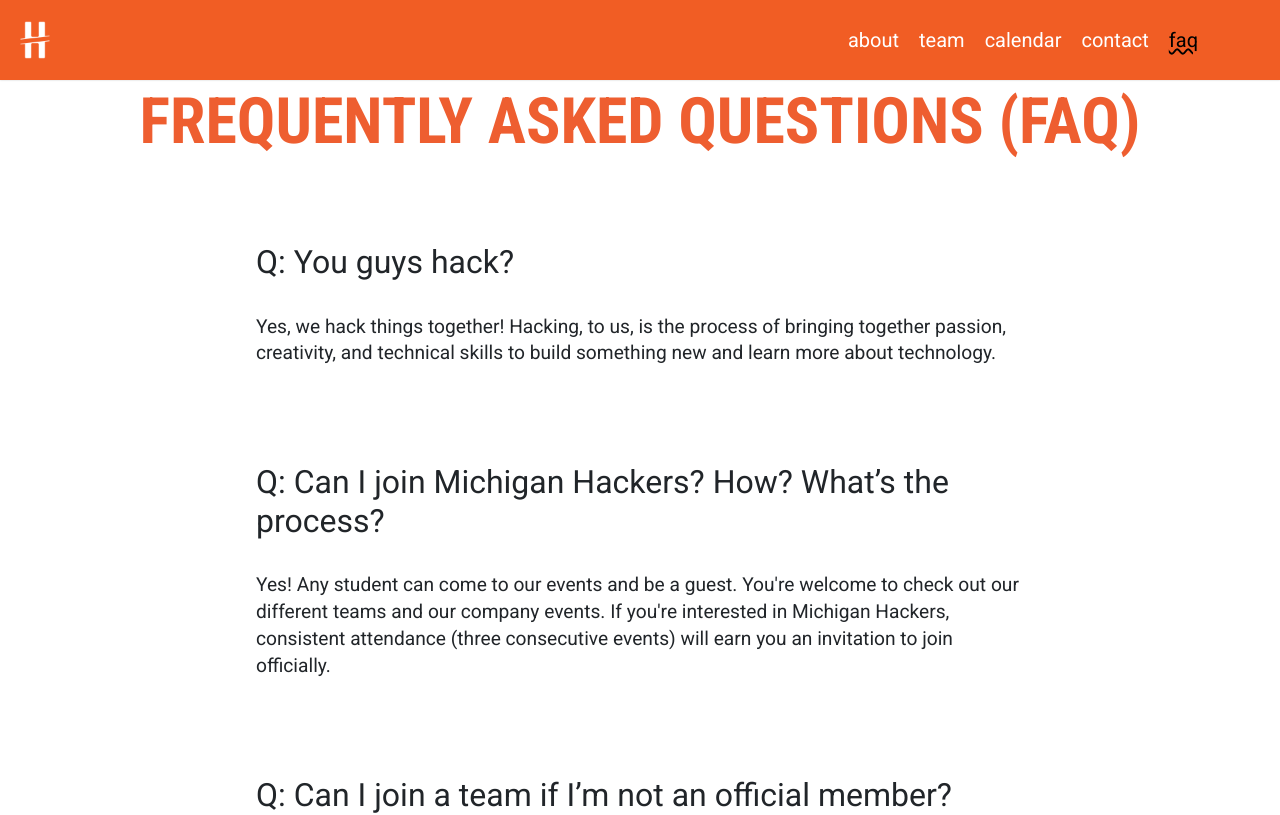
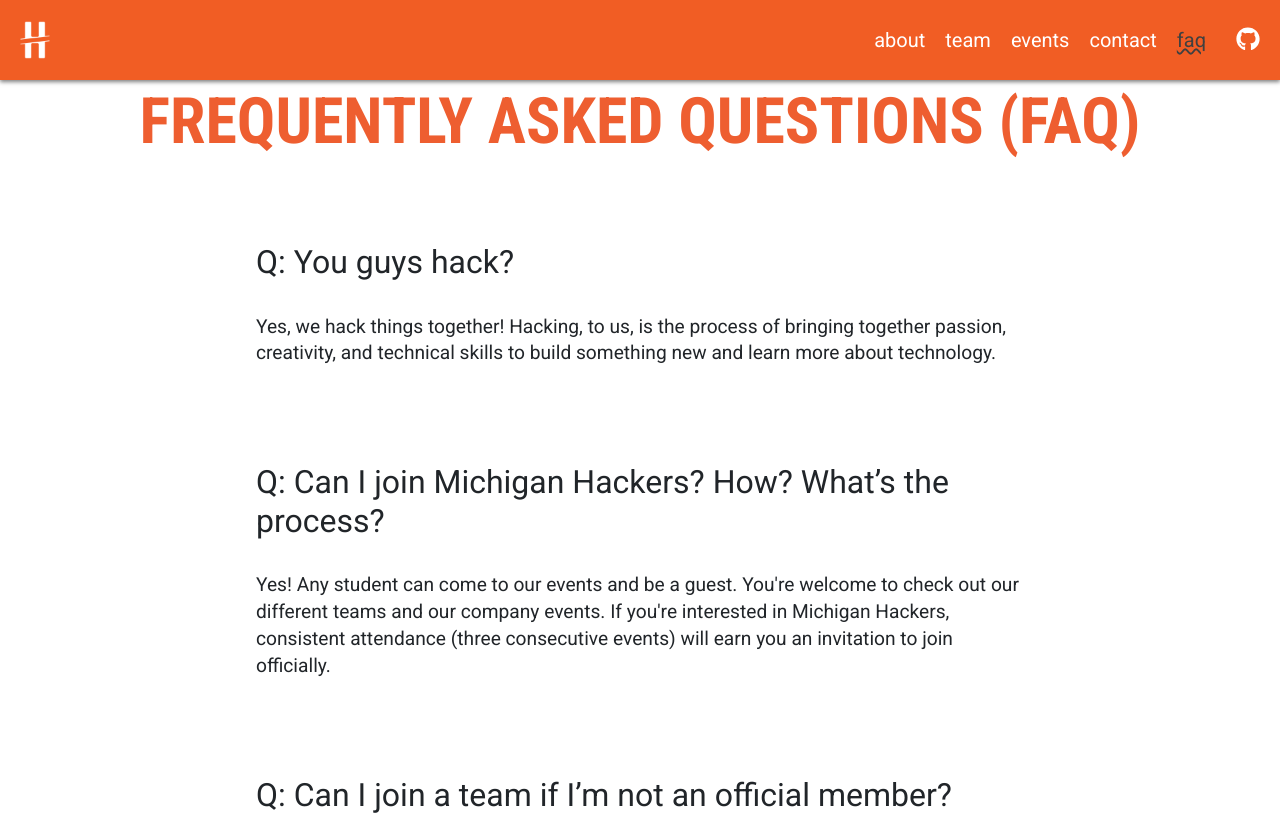
Before and after one commit to michiganhackers/mh-web-new, a React (Create React App) app: page /faq in a window 1280 px wide. Shown: the top 815 px of the page. Built offline with nearby package versions, Linux system fonts and the light colour scheme; no server answers.

Commit message:
Navbar collapses to a hamburger on smaller menus
Pain. #80. Definitely in my top 4 CSS works. Pure CSS expandable hamburger for reference. Also added Github logo with link to site repo.

```diff
--- a/src/App.js
+++ b/src/App.js
@@ -16,10 +16,11 @@ import {
     faLink,
     faMapMarkerAlt,
     faClock,
+  faBars,
 } from "@fortawesome/free-solid-svg-icons";
 import ScrollToTop from "./utility/ScrollToTop";
 
-library.add(fab, faListUl, faLink, faMapMarkerAlt, faClock);
+library.add(fab, faListUl, faLink, faMapMarkerAlt, faClock, faBars);
 
 const App = () => (
     <div>
--- a/src/components/Navbar.jsx
+++ b/src/components/Navbar.jsx
@@ -2,56 +2,144 @@ import React from "react";
 import styled from "styled-components";
 import { NavLink } from "react-router-dom";
 import devices from "../utility/MediaQueries.js";
-import logoUrl from "../assets/logo.png"; // webpack takes care of creating the appropriate path upon build. Prefer this to putting static assets in /public
+import logoUrl from "../assets/logo.png";
+import { FontAwesomeIcon } from "@fortawesome/react-fontawesome";
 
-const Wrapper = styled.div`
+const FlexWrapper = styled.div`
+    height: 80px;
     position: fixed;
     top: 0;
     left: 0;
     right: 0;
     z-index: 100;
     display: flex;
-    height: 80px;
+    ${devices.tablet`
+        height: unset;
+        display: grid;
+        box-shadow: unset;
+        position: static;
+
+        transition: border-bottom-color 1.3s ease-in-out;
+        border-bottom: dashed transparent 2px;
+        #hamburger:checked ~ & {
+            border-bottom: dashed white 2px;
+            transition: border-bottom-color 0.7s ease-in-out;
+        }
+
+        // rotate the menu icon on open and close
+        label > svg {
+            transition: transform 1.2s ease-out;
+        }
+        #hamburger:checked ~ & > label > svg {
+            transform: rotate(90deg);
+            transition: transform 0.6s ease-out;
+        }
+    `}
+    grid-template-columns: repeat(3, 1fr);
     align-items: center;
     justify-content: space-between;
     background: rgb(241, 93, 36);
-    box-shadow: 0 0 2px rgba(0, 0, 0, 0.2);
+    box-shadow: 0 2px 4px rgb(0, 0, 0, 0.5);
 `;
 
-const FlexWrapper = styled.div`
-    display: flex;
-    align-items: center;
-    justify-content: space-between;
-    height: 90%;
-    width: calc(100% - 72px);
-    margin: 0;
+const HeaderAnchor = styled.header`
+    position: fixed;
+    // we don't want this to take any space on the page
+    // It serves as an anchor for the rest of the header
+    height: 0;
+    top: 0;
+    left: 0;
+    right: 0;
+    z-index: 9;
+`;
+
+const Hamburger = styled.label`
+    font-size: 24px;
+    color: white;
+    display: none;
+    flex: auto;
+    grid-column: 3 / 4;
+    text-align: right;
+    margin: auto 10px auto 0;
+    align-self: flex-end;
+    transition: color 0.3s;
+
+    span {
+        margin-right: 8px;
+    }
+
+    &:hover {
+        color: #404040;
+        cursor: pointer;
+    }
+
+    ${devices.tablet`
+        display: flex;
+        align-items: center;
+        justify-content: flex-end;
+    `}
+    ${devices.small`
+        font-size: 28px;
+    `}
+    ${devices.tiny`
+        font-size: 24px;
+    `}
 `;
 
 const Logo = styled.img`
-    margin: auto;
     height: 50px;
     display: block;
 `;
 
-const NavContainer = styled.div`
+const MobileNavContainer = styled.nav`
     display: flex;
     justify-content: flex-end;
+    align-items: flex-end;
+    ${devices.tablet`
+        flex-direction: column;
+
+        background: rgb(241, 93, 36);
+        box-shadow: 0 2px 4px rgb(0, 0, 0, 0.5);
+        //border-top: dashed white 2px;
+        position: sticky;
+        // works because already is on top of everything thanks to sticky
+        z-index: -1;
+        // default state is retracted. This does mean when we resize, it has to slide up.
+        //  Not sure what the best way to resolve without js is
+        transition: transform 1.2s ease-in-out;
+        transform: translateY(-100%);
+
+        #hamburger:checked ~ & {
+            transform: translateY(0%);
+            transition: transform 0.6s ease-in-out;
+        }
+    `}
+`;
+
+const DesktopNavContainer = styled.nav`
+    display: flex;
+    justify-content: flex-end;
+    align-items: flex-end;
+    grid-column: 1 / 4;
+    flex: auto;
+    ${devices.tablet`
+        display:none;
+    `}
 `;
 
 const HeaderNavLink = styled(NavLink)`
     font-size: 20px;
+    padding: 2px 10px;
+    ${devices.tablet`
+        font-size: 24px;
+    `}
     ${devices.small`
-      font-size: 18px;
+        font-size: 28px;
+        padding: 2px 6px;
     `}
     ${devices.tiny`
-      font-size: 14px;
-    `}
-    padding: 2px 10px;
-    ${devices.small`
-      padding: 2px 6px;
-    `}
-    ${devices.tiny`
-      padding: 2px 4px;
+        font-size: 24px;
+        padding: 2px 4px;
     `}
     color: white;
     text-decoration: none;
@@ -64,7 +152,7 @@ const HeaderNavLink = styled(NavLink)`
     // styles for the current active navlink
     &.active {
         text-decoration: underline wavy;
-        color: black;
+        color: #404040;
         cursor: default;
     }
 `;
@@ -76,21 +164,55 @@ const LogoNavLink = styled(NavLink)`
     padding: 2px 10px;
 `;
 
+const GithubLink = styled.a`
+    font-size: 24px;
+    order: 1;
+
+    ${devices.tablet`
+        display: none;
+    `}
+    &:hover {
+        color: #404040;
+    }
+
+    color: white;
+    padding: 8px 0;
+    width: 64px;
+    flex: 0 0 auto;
+    text-align: center;
+`;
+
+const links = ["about", "team", "events", "contact", "faq"].map(
+    (name) => (
+        <HeaderNavLink to={`/${name}`} key={name}>
+            {name}
+        </HeaderNavLink>
+    )
+);
+
 const Navbar = () => (
-    <Wrapper>
+    <HeaderAnchor>
+        <input type="checkbox" id="hamburger" style={{ display: "none" }} />
         <FlexWrapper>
             <LogoNavLink to="/">
                 <Logo src={logoUrl} />
             </LogoNavLink>
-            <NavContainer>
-                <HeaderNavLink to="/about">about</HeaderNavLink>
-                <HeaderNavLink to="/team">team</HeaderNavLink>
-                <HeaderNavLink to="/events">calendar</HeaderNavLink>
-                <HeaderNavLink to="/contact">contact</HeaderNavLink>
-                <HeaderNavLink to="/faq">faq</HeaderNavLink>
-            </NavContainer>
+            <DesktopNavContainer>{links}</DesktopNavContainer>
+            <GithubLink
+                target="_blank"
+                href="https://github.com/michiganhackers"
+            >
+                <FontAwesomeIcon icon={["fab", "github"]} />
+            </GithubLink>
+            <Hamburger htmlFor="hamburger">
+                <span>menu</span>
+                <FontAwesomeIcon icon="bars" />
+            </Hamburger>
         </FlexWrapper>
-    </Wrapper>
+        {/*fix tab indexing*/}
+
+        <MobileNavContainer>{links}</MobileNavContainer>
+    </HeaderAnchor>
 );
 
 export default Navbar;
--- a/src/components/SpecialNavbar.jsx
+++ b/src/components/SpecialNavbar.jsx
@@ -2,59 +2,121 @@ import React from "react";
 import styled from "styled-components";
 import { NavLink } from "react-router-dom";
 import devices from "../utility/MediaQueries.js";
+import { FontAwesomeIcon } from "@fortawesome/react-fontawesome";
 
-const Wrapper = styled.div`
+const FlexWrapper = styled.div`
+    height: 80px;
     position: fixed;
     bottom: 0;
     left: 0;
     right: 0;
     z-index: 100;
     display: flex;
-    height: 80px;
+    ${devices.tablet`
+        justify-content: flex-end;
+        position: static;
+
+        // rotate the menu icon on open and close
+        label > svg {
+          transition: transform 1.2s ease-out;
+        }
+        #hamburger:checked ~ & > label > svg {
+          transform: rotate(90deg);
+          transition: transform 0.6s ease-out;
+        }
+    `}
     align-items: center;
-    ${devices.small`
-      align-items: center;
-    `}
     justify-content: space-between;
     background: transparent;
-    font-size: 20px;
 `;
 
-const FlexWrapper = styled.div`
-    display: flex;
-    align-items: flex-start;
-    ${devices.small`
-      align-items: center;
-    `}
-    flex-direction: row;
-    justify-content: space-between;
-    height: 90%;
-    margin: 0 auto;
-    width: calc(100% - 72px);
-    ${devices.small`
-      width: auto;
-      flex-wrap: wrap;
+const HeaderAnchor = styled.header`
+    position: fixed;
+    // we don't want this to take any space on the page
+    // It serves as an anchor for the rest of the header
+    height: 0;
+    bottom: 0;
+    left: 0;
+    right: 0;
+    z-index: 9;
+    ${devices.tablet`
+        bottom: 80px;
     `}
 `;
 
-const NavContainer = styled.div`
+const Hamburger = styled.label`
+    font-size: 24px;
+    color: white;
+    display: none;
+    text-align: right;
+    margin: auto 10px auto 0;
+    transition: color 0.3s;
+    // needs to be above the mobile nav menu, which is up first so the whole thing is clickable
+    z-index: 3;
+
+    span {
+        margin-right: 8px;
+    }
+
+    &:hover {
+        color: #404040;
+        cursor: pointer;
+    }
+
+    ${devices.tablet`
+        // display: block;
+        display: flex;
+        align-items: center;
+    `}
+    ${devices.small`
+        font-size: 28px;
+    `}
+    ${devices.tiny`
+        font-size: 24px;
+    `}
+`;
+
+const MobileNavContainer = styled.nav`
     display: flex;
+    justify-content: flex-end;
+    align-items: flex-start;
+    ${devices.tablet`
+        flex-direction: column;
+        position: sticky;
+        // works because already is on top of everything thanks to sticky
+        // default state is retracted. This does mean when we resize, it has to slide up.
+        //  Not sure what the best way to resolve without js is
+        transition: transform 1.2s ease-in-out;
+        transform: translateY(0%);
+
+        #hamburger:checked ~ & {
+            transform: translateY(-100%);
+            transition: transform 0.6s ease-in-out;
+        }
+    `}
+`;
+
+const DesktopNavContainer = styled.nav`
+    display: flex;
+    justify-content: center;
     align-items: center;
-    justify-content: flex-end;
+    grid-column: 1 / 4;
+    flex: auto;
+    ${devices.tablet`
+        display:none;
+    `}
 `;
 
 const HeaderNavLink = styled(NavLink)`
-    margin: auto;
-    font-size: 22px;
+    font-size: 24px;
+    padding: 2px 10px;
     ${devices.small`
-    font-size: 20px;
+        font-size: 28px;
+        padding: 2px 6px 2px 10px
     `}
     ${devices.tiny`
-    font-size: 18px;
-    `}
-    padding: 2px 20px;
-    ${devices.small`
-      padding: 2px 8px;
+        font-size: 24px;
+        padding: 2px 4px 2px 8px
     `}
     color: white;
     text-decoration: none;
@@ -63,20 +125,61 @@ const HeaderNavLink = styled(NavLink)`
     &:hover {
         text-decoration: underline;
     }
+
+    // styles for the current active navlink
+    &.active {
+        text-decoration: underline wavy;
+        color: #404040;
+        cursor: default;
+    }
 `;
 
+const GithubLink = styled.a`
+    font-size: 24px;
+    order: 1;
+
+    ${devices.tablet`
+        display: none;
+    `}
+    &:hover {
+        color: #404040;
+    }
+
+    color: white;
+    padding: 8px 0;
+    width: 64px;
+    flex: 0 0 auto;
+    text-align: center;
+`;
+
+const links = ["about", "team", "events", "contact", "faq"].map(
+    (name) => (
+        <HeaderNavLink to={`/${name}`} key={name}>
+            {name}
+        </HeaderNavLink>
+    )
+);
+
 const SpecialNavbar = () => (
-    <Wrapper>
+    <HeaderAnchor>
+        <input type="checkbox" id="hamburger" style={{ display: "none" }} />
         <FlexWrapper>
-            <NavContainer>
-                <HeaderNavLink to="/about">about</HeaderNavLink>
-                <HeaderNavLink to="/team">team</HeaderNavLink>
-                <HeaderNavLink to="/events">calendar</HeaderNavLink>
-                <HeaderNavLink to="/contact">contact</HeaderNavLink>
-                <HeaderNavLink to="/faq">faq</HeaderNavLink>
-            </NavContainer>
+            <DesktopNavContainer>{links}</DesktopNavContainer>
+            <GithubLink
+                target="_blank"
+                href="https://github.com/michiganhackers"
+            >
+                <FontAwesomeIcon icon={["fab", "github"]} />
+            </GithubLink>
+            <Hamburger htmlFor="hamburger">
+                <span>menu</span>
+                <FontAwesomeIcon icon="bars" />
+            </Hamburger>
         </FlexWrapper>
-    </Wrapper>
+        {/*fix tab indexing*/}
+
+        <MobileNavContainer>{links}</MobileNavContainer>
+    </HeaderAnchor>
 );
 
 export default SpecialNavbar;
```
Also changed, not shown: src/components/Home/Home.jsx (+8 -1 lines).
